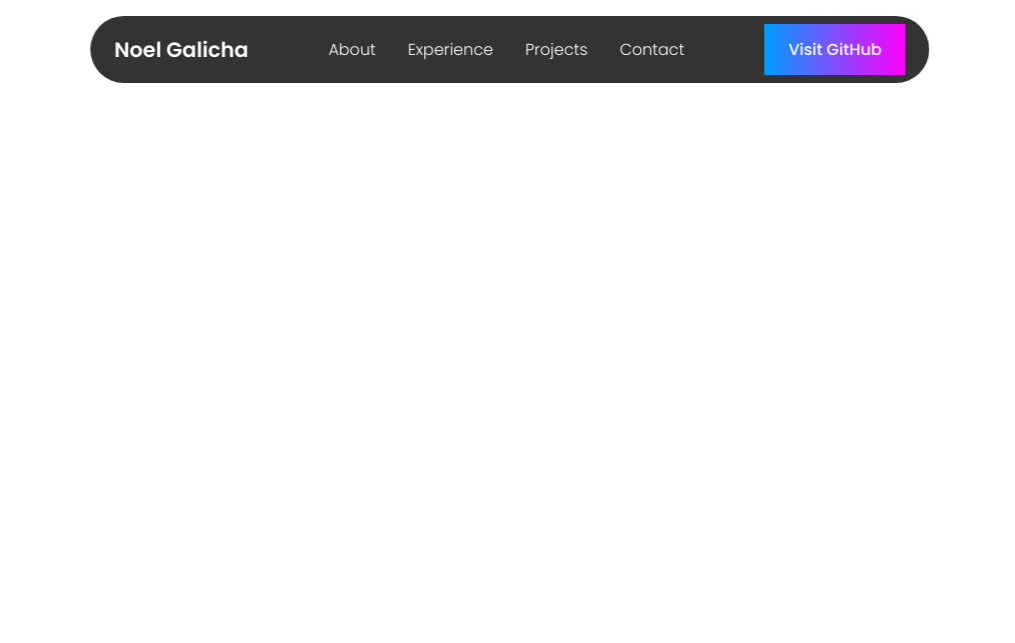
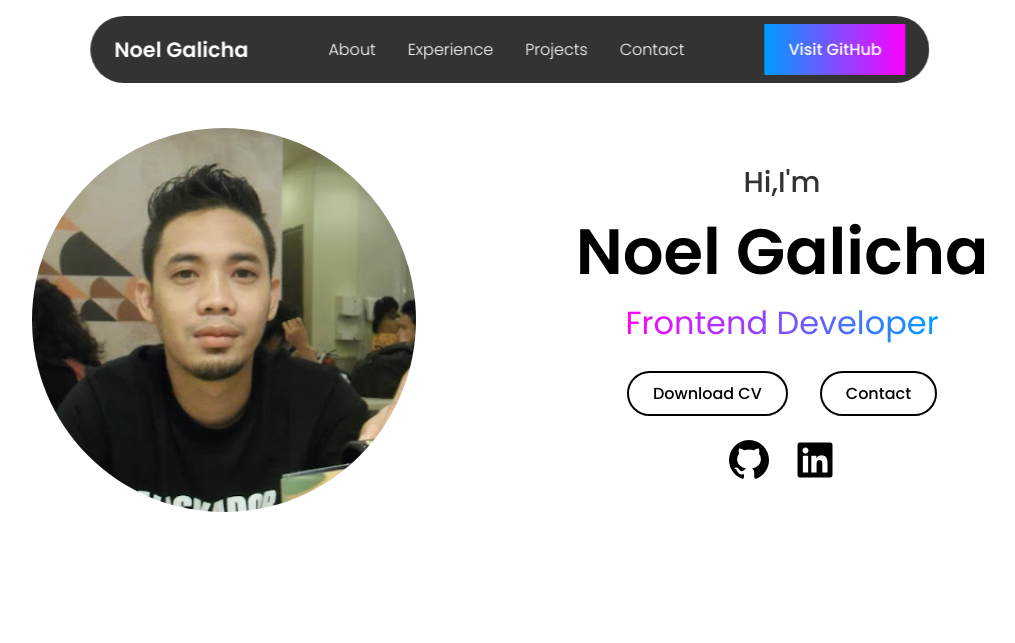
Before and after one commit to Noelzkie22/Portfolio, a plain HTML site: page index.html in a window 1280 px wide. Shown: the whole page, without its empty margins (130-1145 px from the left). Drawn offline with Linux system fonts and the light colour scheme.

Commit message:
section was completed

```diff
--- a/index.html
+++ b/index.html
@@ -46,6 +46,33 @@
 
 </header>
 
+<!--Section-->
+<section id="about" class="about">
+  <div class="about-container">
+    <img src="Images/NBG pics.jpg" alt="">
+      <div class="info-box">
+        <div class="text">
+           <h3>Hi,I'm</h3>
+           <h1>Noel Galicha</h1>
+           <span>Frontend Developer</span>
+    </div>
+     <!--Buttons-->
+     <div class="btn-group">
+      <div class="btn">Download CV</div>
+      <div class="btn">Contact</div>
+     </div>
+
+    <!--Social Media-->
+     <div class="socials">
+      <i class="fa-brands fa-github"></i>
+      <i class="fa-brands fa-linkedin"></i>
+     </div>
+
+    </div>
+   </div>
+  </section>
+
+
 <!-- JavaScript -->
 <script src="script.js"></script>
 
--- a/style.css
+++ b/style.css
@@ -89,3 +89,90 @@ header {
   font-size: 2rem;
   display: none;
 }
+
+section{
+  min-height:100h;
+  padding:8rem 12%;
+  width:100%;
+  position:relative;
+}
+.about{
+  display:flex;
+  align-items: center;
+  justify-content: center;
+
+}
+.about .about-container{
+    display:flex;
+    align-items: center;
+    justify-content: center;
+    gap:10rem;
+
+}
+
+.about img{
+  width:30vw;
+  border-radius: 50%;
+}
+.info-box{
+  display: flex;
+  flex-direction: column;
+  text-align: center;
+  align-items: center;
+  justify-content: center;
+  gap: 1.5 rem;
+}
+
+.info-box h3{
+   font-size: 1.8rem;
+   font-weight: 500;
+   opacity: 0.8;
+
+}
+
+.info-box h1{
+  font-size: 4rem;
+  font-weight: 600;
+}
+.info-box span{
+  background: linear-gradient(to right,rgb(255,0,255),rgb(0,157,255));
+  background-clip: text;
+  color: transparent;
+  font-size: 2rem;
+}
+
+.btn-group{
+  display: flex;
+  gap:2rem;
+}
+
+.btn{
+   border-radius: 3rem;
+   padding:0.5rem 1.5rem;
+   border:2px solid black;
+   cursor: pointer;
+   font-weight: 500;
+   text-wrap: nowrap;
+   transition: 0.2s ease-in-out;
+   margin-top: 1.5rem;
+}
+
+.btn:hover{
+  background-color: black;
+  color: white;
+}
+
+.socials{
+  display: flex;
+  gap:1rem;
+  margin-top: 1.5rem;
+  }
+.socials i{
+  font-size: 2.5rem;
+  cursor: pointer;
+  transition: 0.2s ease-in-out;
+}
+
+.socials i:hover{
+  transform: scale(1.1);
+}
```
Also changed, not shown: Images/NBG pics.jpg (added), Images/NBG pics.png (deleted). Lines whose indentation alone changed are shown as unchanged.
